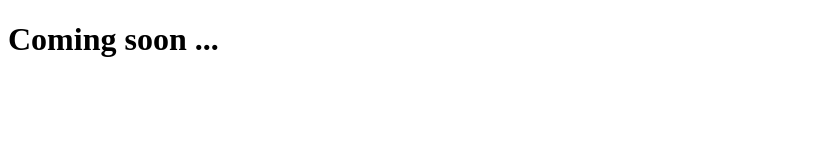
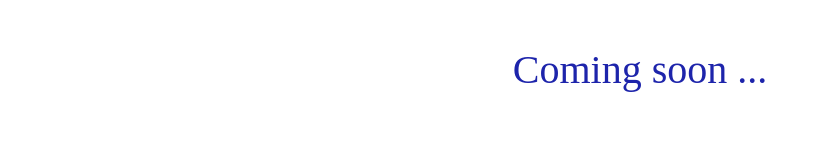
Before and after one commit to whoopsiedaisies/crispyrobot, a plain HTML site: page index.html in a window 1280 px wide. Shown: the whole page, without its empty margins (0-819 px from the left). Drawn offline with Linux system fonts and the light colour scheme; files that its build step writes are made by us from their sources; the site is published under a folder, as on GitHub Pages, so addresses that start at the root find nothing; a web font is replaced by a local one.

Commit message:
style update

```diff
--- a/index.html
+++ b/index.html
@@ -3,7 +3,7 @@
   <head>
     <meta charset="utf-8">
     <title>Kathrin Uhsemann</title>
-    <link rel="stylesheet" href="/style.css">
+    <link rel="stylesheet" href="style/style.css">
   </head>
 
   <body>
```
